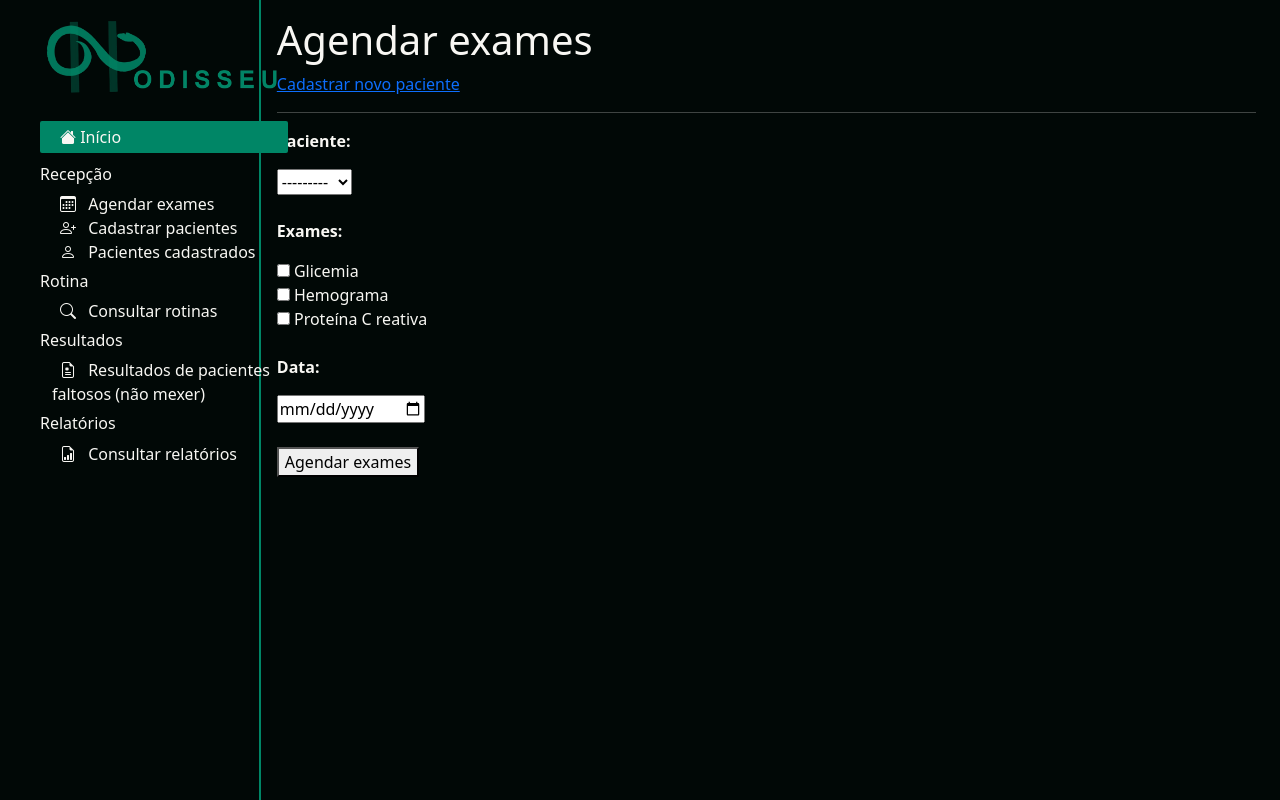
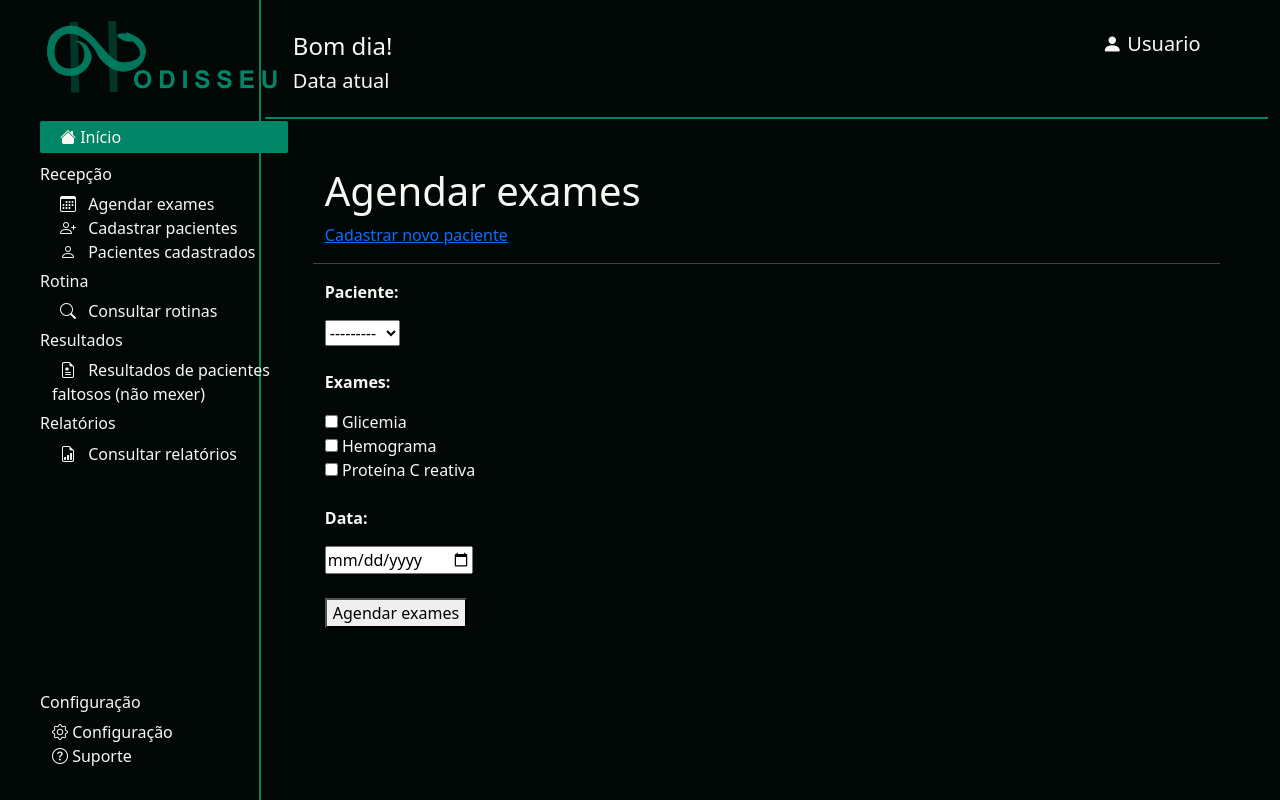
Before and after one commit to AnnaSilva-dev/Sistema-Laboratorial-Odisseu, a Django app: page /agendar_exame in a window 1280 px wide. Run offline with Django 5.2, Linux system fonts and the light colour scheme; data comes from the database, SQL or seed files in the repository; some libraries are stand-ins or nearby versions.

Commit message:
reparos na navbar, conclusao da base, conteudo pronto

```diff
--- a/odisseu/static/odisseu/css/style.css
+++ b/odisseu/static/odisseu/css/style.css
@@ -29,10 +29,13 @@ body{
 }
 
 .botao-inicio{
-    /* six sevennnn */
     padding: 5px 167px 5px 20px;
     border-radius: 2px;
     color: var(--branco);
     background-color: var(--verde-claro);
     text-decoration: none;
 }
+
+.top{
+    border-bottom: 2px solid var(--verde-claro);
+}
--- a/odisseu/templates/base.html
+++ b/odisseu/templates/base.html
@@ -39,9 +39,33 @@
                             <!-- sem pagina html apenas exemplo na navbar -->
                             <li class="nav-item"><a class="nav-link" href="{% url 'index' %}"><span class="bi bi-file-earmark-bar-graph p-2"></span> Consultar relatórios</a></li>
                         </div>
+
+                        <section class="position-absolute bottom-0 mb-4">
+                            <h6>Configuração</h6>
+                            <div class="container-fluid mb-2">
+                                <!-- sem pagina html apenas exemplo na navbar -->
+                                <li class="nav-item"><a class="nav-link" href="{% url 'index' %}"><span class="bi bi-gear"></span> Configuração</a></li>
+                                <li class="nav-item"><a class="nav-link" href="{% url 'index' %}"><span class="bi bi-question-circle"></span> Suporte</a></li>
+                            </div>
+                        </section>
                     </ul>
                 </div>
-                <div class="col p-3">{% block content %}{% endblock content %}</div>
+                <div class="col p-3">
+                    <div class="row p-3 top">
+                        <!-- aqui vai dados do sistema, como: usuario, data. -->
+                        <section class="col-10 right-0">
+                            <h4>Bom dia!</h4>
+                            <h5>Data atual</h5>
+                        </section>
+
+                        <section class="col-2 right-0">
+                            <h5 class="bi bi-person-fill"> Usuario</h2>
+                        </section>
+                    </div>
+                    <div class="row p-5">
+                        {% block content %}{% endblock content %}
+                    </div>
+                </div>
             </section>
         </section>
     </nav>
```
